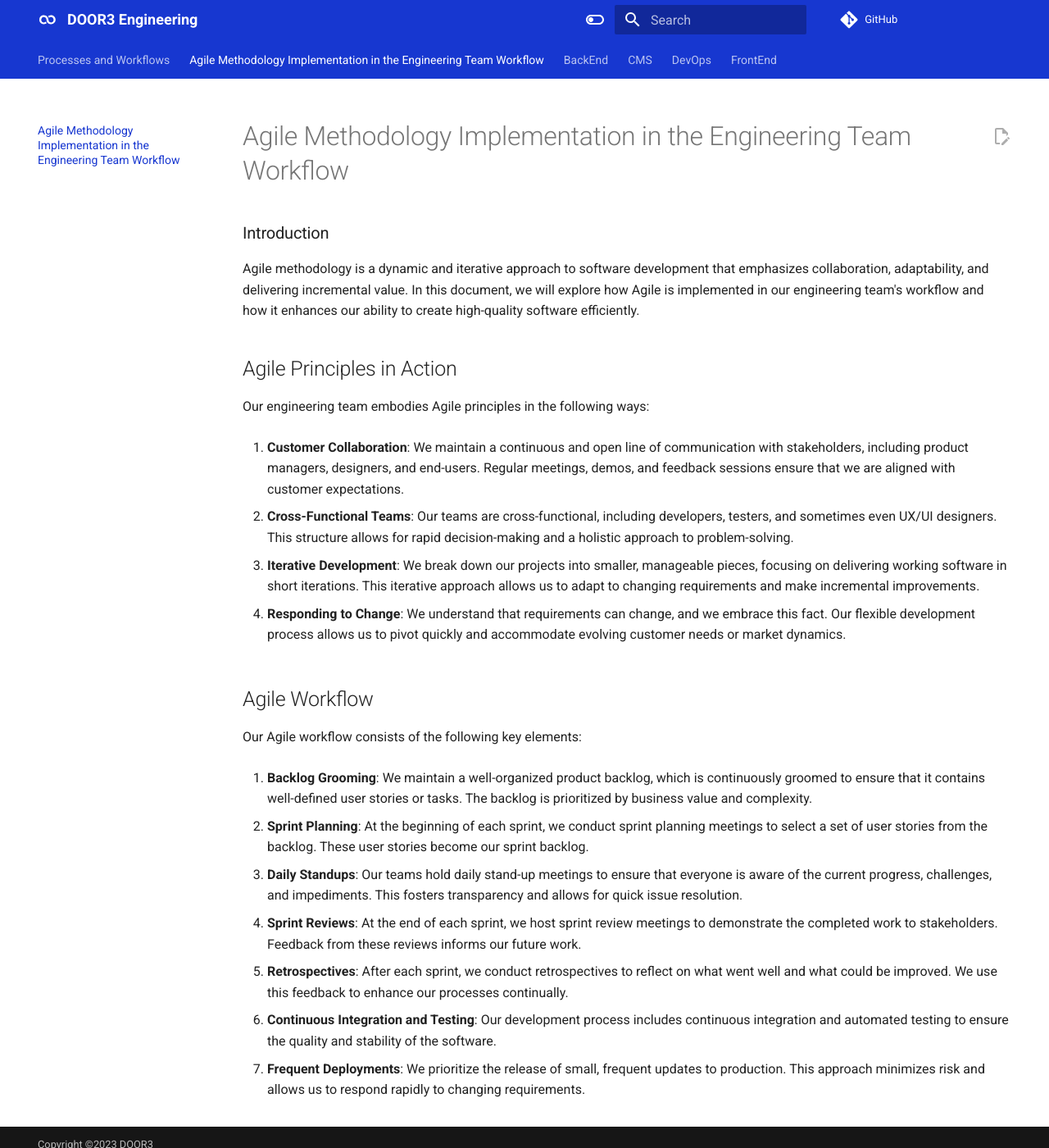
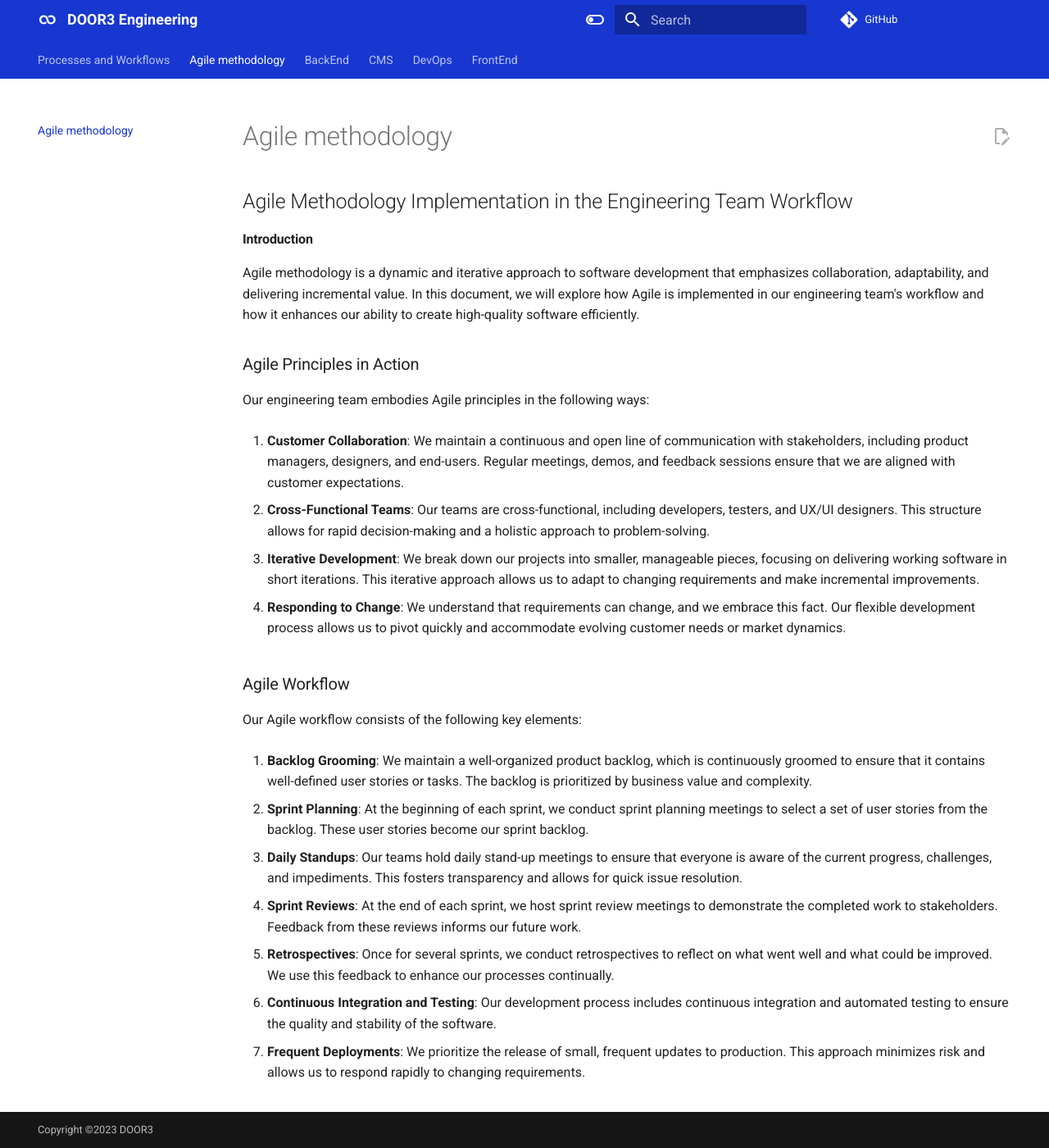
Before and after one commit to Door3Dev/engineering-documentation, an MkDocs documentation site: the page built from documentation/gh_pages/agile-methodology.md, in a window 1280 px wide and 1400 px high. Shown: the whole window at 82% size. Built offline with MkDocs 1.6.1 and Material for MkDocs 9.7.7, drawn with Linux system fonts in a browser that asks for light colours; comment, search, counter and statistics services are not loaded.

Commit message:
fix(ETB-34): update formatting of the Agile Methodology doc

```diff
--- a/documentation/gh_pages/agile-methodology.md
+++ b/documentation/gh_pages/agile-methodology.md
@@ -1,20 +1,20 @@
-# Agile Methodology Implementation in the Engineering Team Workflow
+## Agile Methodology Implementation in the Engineering Team Workflow
 
-### Introduction
+#### Introduction
 Agile methodology is a dynamic and iterative approach to software development that emphasizes collaboration, adaptability, and delivering incremental value. In this document, we will explore how Agile is implemented in our engineering team's workflow and how it enhances our ability to create high-quality software efficiently.
 
-## Agile Principles in Action
+### Agile Principles in Action
 Our engineering team embodies Agile principles in the following ways:
 
 1. **Customer Collaboration**: We maintain a continuous and open line of communication with stakeholders, including product managers, designers, and end-users. Regular meetings, demos, and feedback sessions ensure that we are aligned with customer expectations.
 
-2. **Cross-Functional Teams**: Our teams are cross-functional, including developers, testers, and sometimes even UX/UI designers. This structure allows for rapid decision-making and a holistic approach to problem-solving.
+2. **Cross-Functional Teams**: Our teams are cross-functional, including developers, testers, and UX/UI designers. This structure allows for rapid decision-making and a holistic approach to problem-solving.
 
 3. **Iterative Development**: We break down our projects into smaller, manageable pieces, focusing on delivering working software in short iterations. This iterative approach allows us to adapt to changing requirements and make incremental improvements.
 
 4. **Responding to Change**: We understand that requirements can change, and we embrace this fact. Our flexible development process allows us to pivot quickly and accommodate evolving customer needs or market dynamics.
 
-## Agile Workflow
+### Agile Workflow
 Our Agile workflow consists of the following key elements:
 
 1. **Backlog Grooming**: We maintain a well-organized product backlog, which is continuously groomed to ensure that it contains well-defined user stories or tasks. The backlog is prioritized by business value and complexity.
@@ -25,7 +25,7 @@ Our Agile workflow consists of the following key elements:
 
 4. **Sprint Reviews**: At the end of each sprint, we host sprint review meetings to demonstrate the completed work to stakeholders. Feedback from these reviews informs our future work.
 
-5. **Retrospectives**: After each sprint, we conduct retrospectives to reflect on what went well and what could be improved. We use this feedback to enhance our processes continually.
+5. **Retrospectives**: Once for several sprints, we conduct retrospectives to reflect on what went well and what could be improved. We use this feedback to enhance our processes continually.
 
 6. **Continuous Integration and Testing**: Our development process includes continuous integration and automated testing to ensure the quality and stability of the software.
 
```
